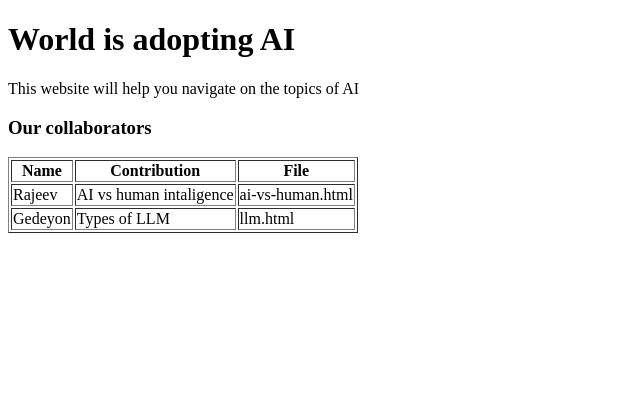
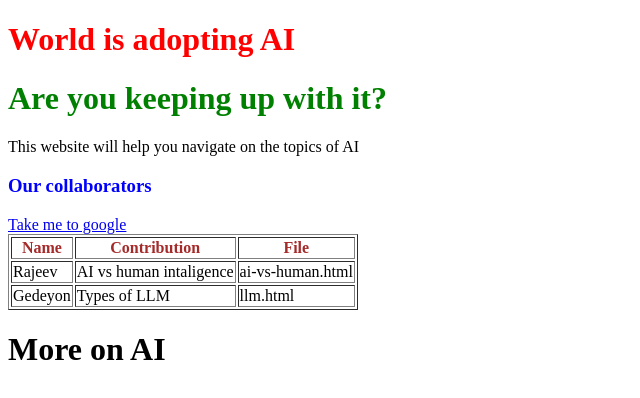
Before and after one commit to practicalit/practical-ai, a plain HTML site: page index.html in a window 1280 px wide. Shown: the whole page, without its empty margins (0-640 px from the left). Drawn offline with Linux system fonts and the light colour scheme.

Commit message:
Class Feb 4  - css

```diff
--- a/index.html
+++ b/index.html
@@ -4,17 +4,43 @@
     <meta charset="UTF-8">
     <meta name="viewport" content="width=device-width, initial-scale=1.0">
     <title>One stop for your AI needs</title>
+    <style>
+        #header1 {
+            color: red;
+        }
+        #header2 {
+            color: green;
+        }
+        #collaborators {
+            color: blue;
+        }
+        /* #file {
+            color: brown;
+        }
+        #name {
+            color: brown;
+        }
+        #contribute {
+            color: brown;
+        } */
+        .color-brown {
+            color: brown
+        }
+    </style>
 </head>
 <body>
-    <h1>World is adopting AI</h1>
-    <p>This website will help you navigate on the topics of AI</p>
-    <h3>Our collaborators</h3>
+    <!-- this is the comment -->
+    <h1 id="header1">World is adopting AI</h1>
+    <h1 id="header2">Are you keeping up with it?</h1>
+    <p id="pragraph">This website will help you navigate on the topics of AI</p>
+    <h3 id="collaborators">Our collaborators</h3>
     <table border="1">
         <thead>
             <tr>
-                <th>Name</th>
-                <th>Contribution</th>
-                <th>File</th>
+                <th id="name" class="color-brown">Name</th>
+                <th id="contribute" class="color-brown">Contribution</th>
+                <th id="file" class="color-brown">File</th>
+
             </tr>
         </thead>
         <tbody>
@@ -30,6 +56,8 @@
                     <td>llm.html</td>
                 </tr>
         </tbody>
+        <a href="https://google.com">Take me to google</a>
     </table>
+    <h1 id="header3">More on AI</h1>
 </body>
 </html>
```
